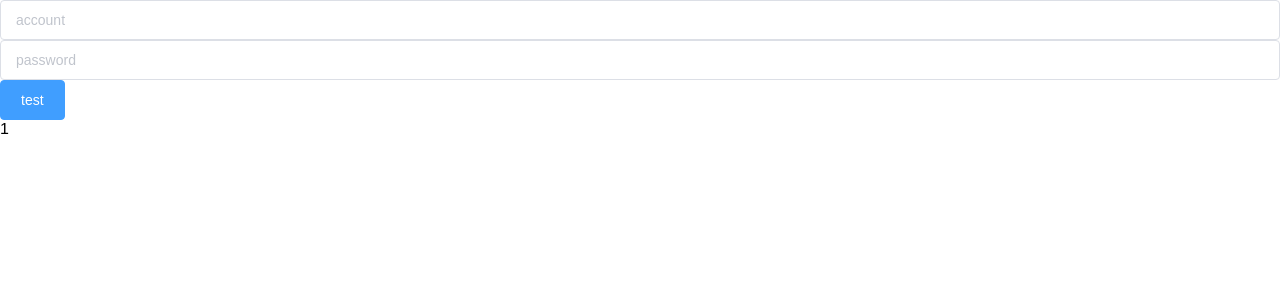
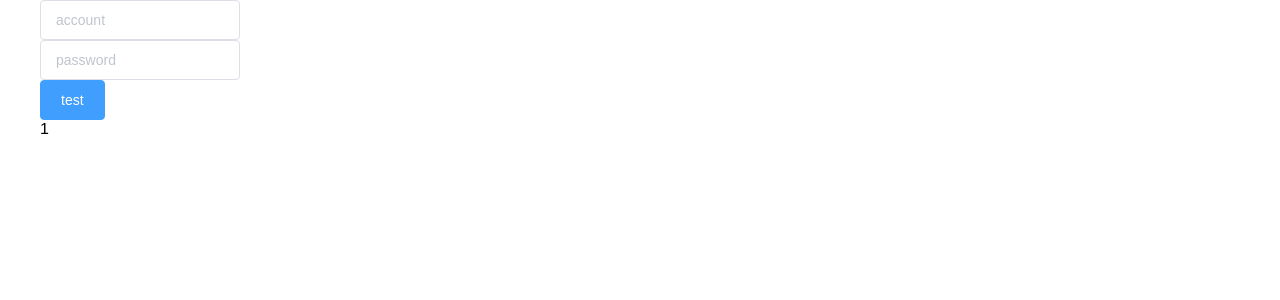
Before and after one commit to dkbbzg/DK, a Vue app: page / in a window 1280 px wide. Shown: the top 300 px of the page. Built offline with nearby package versions, Linux system fonts and the light colour scheme.

Commit message:
dev-1: Front end and back end test.

```diff
--- a/package.json
+++ b/package.json
@@ -9,6 +9,7 @@
   },
   "dependencies": {
     "element-ui": "^2.4.5",
+    "jquery": "^3.3.1",
     "vue": "^2.5.22",
     "vue-router": "^3.0.1",
     "vuex": "^3.0.1",
@@ -22,7 +23,7 @@
     "babel-eslint": "^10.0.1",
     "babel-plugin-component": "^1.1.1",
     "eslint": "^5.8.0",
-    "eslint-plugin-vue": "^5.0.0",
+    "eslint-plugin-vue": "^5.2.1",
     "less": "^3.8.1",
     "less-loader": "^4.1.0",
     "vue-cli-plugin-axios": "0.0.4",
--- a/src/views/Home.vue
+++ b/src/views/Home.vue
@@ -1,8 +1,10 @@
 <template>
   <div class="home">
     <!-- <HelloWorld msg="Welcome to Your Vue.js App"/> -->
-    <el-input v-model="account" placeholder="account"></el-input>
-    <el-input v-model="password" placeholder="password"></el-input>
+    <div class="input-box">
+      <el-input v-model="account" placeholder="account"></el-input>
+      <el-input v-model="password" placeholder="password"></el-input>
+    </div>
     <el-button type="primary" @click="onSubmit">test</el-button>
     <div>{{ testData }}</div>
   </div>
@@ -23,7 +25,14 @@ export default {
   },
   methods: {
     onSubmit() {
-      this.testData = '2';
+      var that = this;
+      this.axios.post('http://127.0.0.1:8081/demo', {
+        account: that.account,
+        password: that.password
+      })
+      .then(function (res) {
+        that.testData = res.data
+      })
     }
   }
   // components: {
@@ -31,3 +40,13 @@ export default {
   // }
 }
 </script>
+
+<style scoped>
+.home {
+  max-width: 1200px;
+  margin: auto;
+}
+.input-box {
+  width: 200px;
+}
+</style>
```
Also changed, not shown: 1 other file (tests, documents, lock files or other folders).
